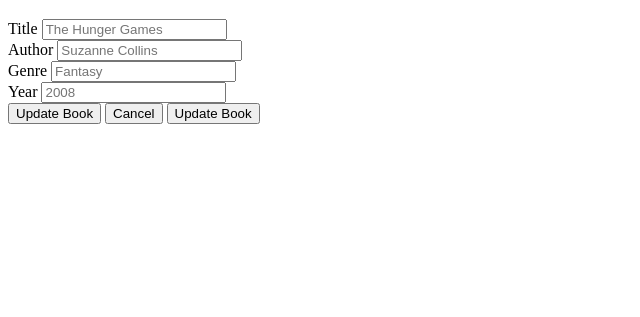
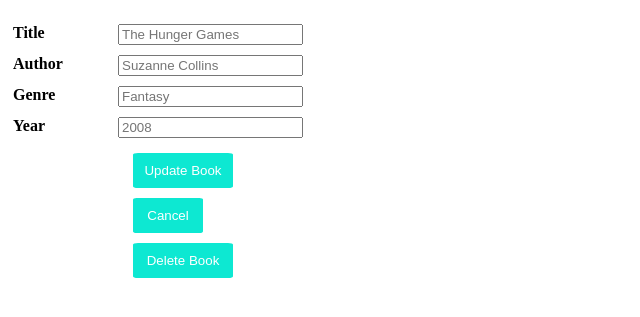
Before and after one commit to tendermihai/library-manager-vanilla-js, a plain HTML site: page mockups/update.html in a window 1280 px wide. Shown: the part 69-386 px from the top of the page, without its empty margins (0-640 px from the left). Drawn offline with Linux system fonts and the light colour scheme; files that its build step writes are made by us from their sources.

Commit message:
Update Book page - html and css

```diff
--- a/mockups/update.html
+++ b/mockups/update.html
@@ -5,8 +5,8 @@
     <meta charset="UTF-8">
     <meta http-equiv="X-UA-Compatible" content="IE=edge">
     <meta name="viewport" content="width=device-width, initial-scale=1.0">
-    <title>Document</title>
-    <link rel="stylesheet" href="style.css">
+    <title>Update Book</title>
+    <link rel="stylesheet" href="../style.css">
 </head>
 
 <body>
@@ -19,30 +19,31 @@
 
     <div class="container-update">
 
-        <section>
-            <label for="title">Title</label>
+        <section class="card-update">
+            <label for="title"><b>Title</b></label>
             <input type="text" name="title" class="title" placeholder="The Hunger Games">
         </section>
 
-        <section>
-            <label for="author">Author</label>
+        <section class="card-update">
+            <label for="author"><b>Author</b></label>
             <input type="text" name="author" class="author" placeholder="Suzanne Collins">
         </section>
 
-        <section>
-            <label for="genre">Genre</label>
+        <section class="card-update">
+            <label for="genre"><b>Genre</b></label>
             <input type="text" name="genre" class="genre" placeholder="Fantasy">
         </section>
 
-        <section>
-            <label for="year">Year</label>
+        <section class="card-update">
+            <label for="year"><b>Year</b></label>
             <input type="text" name="year" class="year" placeholder="2008">
         </section>
 
-        <button class="update-book">Update Book</button>
-        <button class="cancel">Cancel</button>
-        <button class="delete-book">Update Book</button>
-
+        <section class="update-buttons">
+            <button class="update-book">Update Book</button>
+            <button class="cancel">Cancel</button>
+            <button class="delete-book">Delete Book</button>
+        </section>
     </div>
 
 </body>
--- a/style.css
+++ b/style.css
@@ -30,3 +30,96 @@ thead tr th {
 
   margin-left: 20px;
 }
+
+.create-new-book {
+  margin-top: 10px;
+  height: 35px;
+  background-color: rgb(13, 232, 210);
+  color: white;
+  width: 150px;
+}
+
+.cancel-new-book {
+  height: 35px;
+  background-color: rgb(13, 232, 210);
+  color: white;
+  border: none;
+  width: 80px;
+  margin-top: 10px;
+}
+
+.container-new-book input {
+  display: block;
+  margin-bottom: 10px;
+  padding: 5px;
+}
+
+.card {
+  display: flex;
+  flex-direction: row;
+
+  justify-content: space-between;
+}
+
+.container-new-book {
+  display: flex;
+  flex-direction: column;
+  width: 30%;
+}
+
+.buttons-new-book {
+  display: block;
+  margin-left: auto;
+}
+
+.update-book {
+  background-color: rgb(13, 232, 210);
+  display: block;
+  color: white;
+  height: 35px;
+  border: none;
+  border-radius: 5%;
+  width: 100px;
+  margin-bottom: 10px;
+}
+
+.cancel {
+  background-color: rgb(13, 232, 210);
+  display: block;
+  color: white;
+  height: 35px;
+  width: 70px;
+  border: none;
+  border-radius: 5%;
+  margin-bottom: 10px;
+}
+
+.delete-book {
+  background-color: rgb(13, 232, 210);
+  display: block;
+  color: white;
+  height: 35px;
+  width: 100px;
+  border: none;
+  border-radius: 5%;
+}
+
+.update-buttons {
+  margin-left: auto;
+  display: flex;
+  flex-direction: column;
+  margin-left: 115px;
+  padding: 10px;
+}
+
+.card-update {
+  display: flex;
+  flex-direction: row;
+  padding: 5px;
+  justify-content: space-between;
+}
+
+.container-update {
+  width: 300px;
+  height: auto;
+}
```
Also changed, not shown: mockups/new-book.html (+49 -0 lines).
